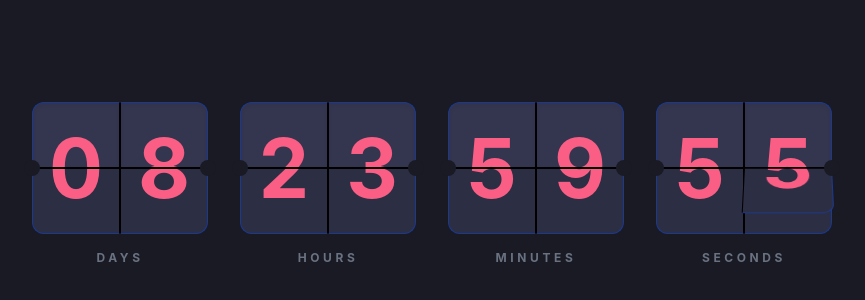
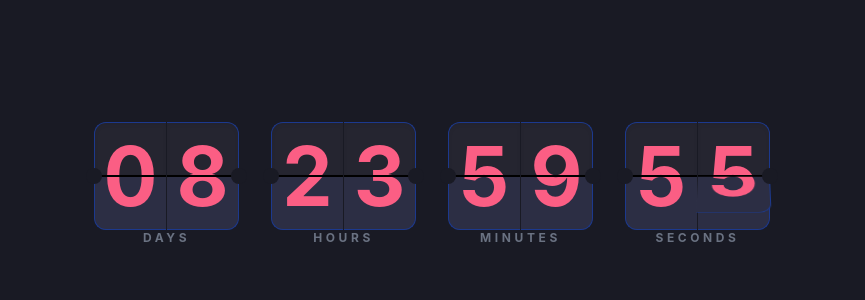
Before and after one commit to yehudahason/Launch-countdown-timer, a React (Vite) app: page / in a window 1280 px wide. Shown: the part 216-516 px from the top of the page, without its empty margins (208-1073 px from the left). Built offline with nearby package versions, Linux system fonts and the light colour scheme.

Commit message:
finishing timer

```diff
--- a/src/FlipCard.tsx
+++ b/src/FlipCard.tsx
@@ -42,12 +42,12 @@ export default function FlipCard({ value, left, ones }: FlipCardProps) {
 
   return (
     <div
-      className="relative aspect-[6/9] supersmall:w-8  w-6 xs:w-8 sm:w-12 md:w-16 lg:w-22"
+      className="relative aspect-6/9 supersmall:w-8  w-6 xs:w-8 sm:w-12 md:w-15 lg:w-18"
       style={{ perspective: "1000px" }}
     >
       {/* Static Top */}
       <div
-        className={`absolute border inset-x-0 top-0 z-10 flex h-1/2 items-end justify-center overflow-hidden ${left ? "rounded-tl-xl  border-l-blue-900 border-t-blue-900" : "rounded-tr-xl border-r-blue-900 border-t-blue-900"} bg-[#343650] shadow-inner`}
+        className={`absolute border inset-x-0 top-0 z-10 flex h-1/2 items-end justify-center overflow-hidden ${left ? "sm:rounded-tl-xl rounded-tl  border-r-0 border-l-blue-900 border-t-blue-900" : "sm:rounded-tr-xl border-l-0 rounded-tr border-r-blue-900 border-t-blue-900"} bg-[#252530] shadow-inner`}
       >
         <span className="translate-y-[50%] text-[clamp(1.75rem,7vw,5rem)] leading-none font-bold text-[#FB5E84]">
           {top}
@@ -56,9 +56,9 @@ export default function FlipCard({ value, left, ones }: FlipCardProps) {
 
       {/* Static Bottom */}
       <div
-        className={`absolute border inset-x-0 bottom-0 z-10 flex h-1/2 items-start justify-center overflow-hidden ${left ? "rounded-bl-xl border-l-blue-900 border-b-blue-900" : "rounded-br-xl border-r-blue-900 border-b-blue-900"} bg-[#2C2E44]`}
+        className={`absolute border inset-x-0 bottom-0 z-10 flex h-1/2 items-start justify-center overflow-hidden ${left ? "sm:rounded-bl-xl border-r-0 rounded-bl border-l-blue-900 border-b-blue-900" : "sm:rounded-br-xl border-l-0 rounded-br border-r-blue-900 border-b-blue-900"} bg-[#2C2E44]`}
       >
-        <span className="-translate-y-[50%] text-[clamp(1.75rem,7vw,5rem)] leading-none font-bold text-[#FB5E84]">
+        <span className="translate-y-[-50%] text-[clamp(1.75rem,7vw,5rem)] leading-none font-bold text-[#FB5E84]">
           {bottom}
         </span>
       </div>
@@ -66,7 +66,7 @@ export default function FlipCard({ value, left, ones }: FlipCardProps) {
       {/* Animated Top */}
       {flipTop && (
         <div
-          className={`animate-flip-top absolute inset-x-0 top-0 z-30 flex h-1/2 items-end justify-center overflow-hidden  bg-[#343650] border ${left ? "rounded-tl-xl border-l-blue-900 border-t-blue-900" : "rounded-tr-xl border-r-blue-900 border-t-blue-900"}`}
+          className={`animate-flip-top absolute inset-x-0 top-0 z-30 flex h-1/2 items-end justify-center overflow-hidden  bg-[#252530] border ${left ? "sm:rounded-tl-xl rounded-tl border-l-blue-900 border-r-0 border-t-blue-900" : "sm:rounded-tr-xl rounded-tr border-l-0 border-r-blue-900 border-t-blue-900"}`}
           style={{
             transformOrigin: "bottom",
             backfaceVisibility: "hidden",
@@ -82,13 +82,13 @@ export default function FlipCard({ value, left, ones }: FlipCardProps) {
       {flipBottom && (
         <div
           className={`border animate-flip-bottom absolute inset-x-0 bottom-0 z-20 flex h-1/2 items-start justify-center overflow-hidden  bg-[#2C2E44]
-            ${left ? "rounded-bl-xl border-l-blue-900 border-b-blue-900" : "rounded-br-xl border-r-blue-900 border-b-blue-900"}`}
+            ${left ? "sm:rounded-bl-xl border-r-0 rounded-bl border-l-blue-900 border-b-blue-900" : "sm:rounded-br-xl rounded-br border-l-0 border-r-blue-900 border-b-blue-900"}`}
           style={{
             transformOrigin: "top",
             backfaceVisibility: "hidden",
           }}
         >
-          <span className="-translate-y-[50%] text-[clamp(1.75rem,7vw,5rem)] leading-none font-bold text-[#FB5E84]">
+          <span className="translate-y-[-50%] text-[clamp(1.75rem,7vw,5rem)] leading-none font-bold text-[#FB5E84]">
             {bottomFlip}
           </span>
         </div>
--- a/src/TimeUnit.tsx
+++ b/src/TimeUnit.tsx
@@ -10,8 +10,8 @@ export default function TimeUnit({ value, label }: TimeUnitProps) {
   const ones = value % 10;
 
   return (
-    <div className="flex flex-col items-center gap-4">
-      <div className="flex gap-0">
+    <div className="flex flex-col items-center gap-0">
+      <div className="flex gap-px">
         <FlipCard value={tens} left={true} ones={ones} />
         <FlipCard value={ones} left={false} ones={ones} />
       </div>
--- /dev/null
+++ b/src/index copy.css
@@ -0,0 +1,30 @@
+@import "tailwindcss";
+
+@theme {
+  --breakpoint-supersmall: 400px;
+}
+/* ========================= */
+/* Flip Card Animation */
+/* ========================= */
+.animate-flip-top {
+  animation: flip-top 0.4s linear forwards;
+}
+
+.animate-flip-bottom {
+  animation: flip-bottom 0.4s linear forwards;
+}
+
+@keyframes flip-top {
+  to {
+    transform: rotateX(-90deg);
+  }
+}
+
+@keyframes flip-bottom {
+  from {
+    transform: rotateX(90deg);
+  }
+  to {
+    transform: rotateX(0deg);
+  }
+}
```
